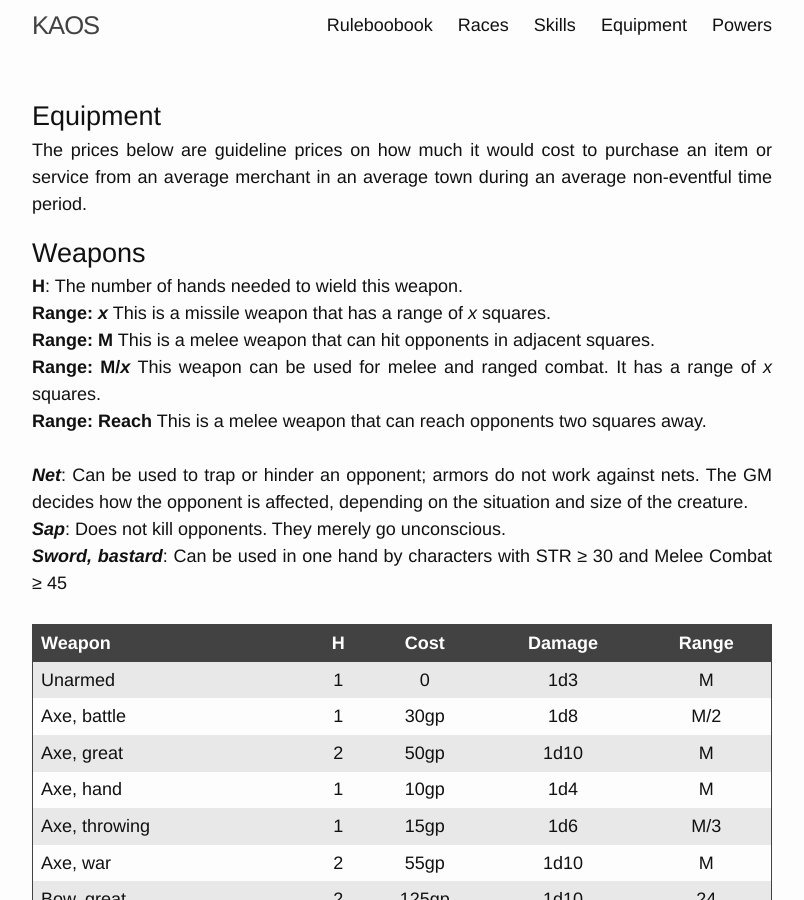
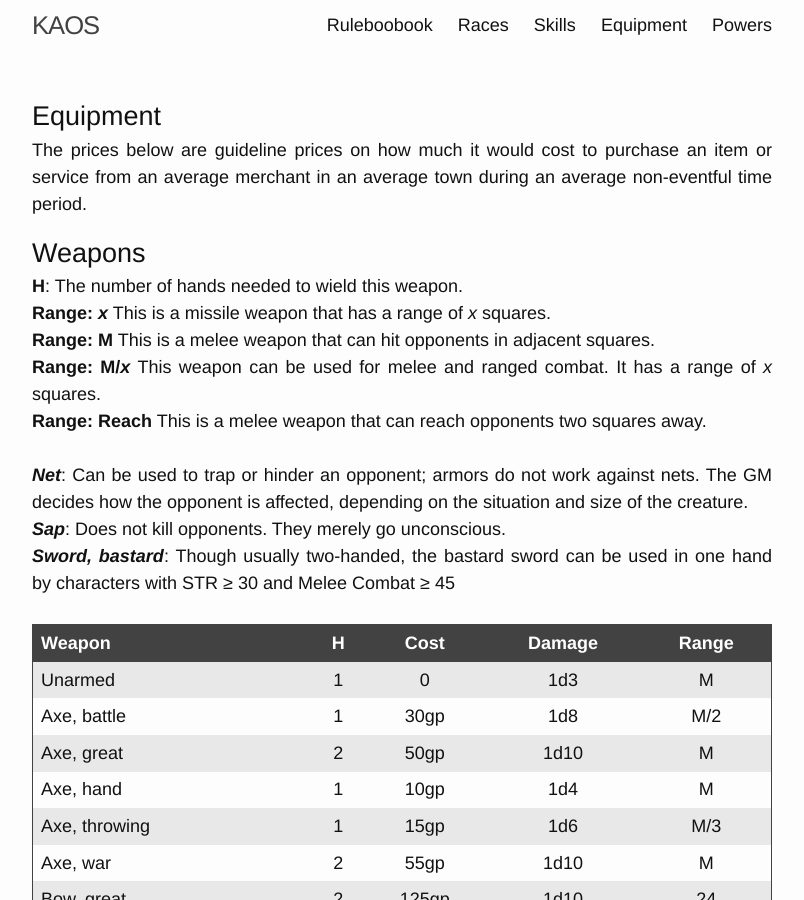
Before and after one commit to moccalotto/kaos, a Jekyll site: the page built from _rulebook/equipment.html, in a window 1280 px wide and 900 px high. Shown: the whole window, without its empty margins (238-1042 px from the left). Built offline with Jekyll 4.4.1, drawn with Linux system fonts in a browser that asks for light colours.

Commit message:
bastard sword notes

```diff
--- a/_data/weapons.yml
+++ b/_data/weapons.yml
@@ -255,7 +255,7 @@
   cost: 75gp
   damage: 1d10
   range: M
-  remark: Can be used in one hand by characters with STR ≥ 30 and Melee Combat ≥ 45
+  remark: Though usually two-handed, the bastard sword can be used in one hand by characters with STR ≥ 30 and Melee Combat ≥ 45
 
 - name: Sword, great
   hands: 2
```
